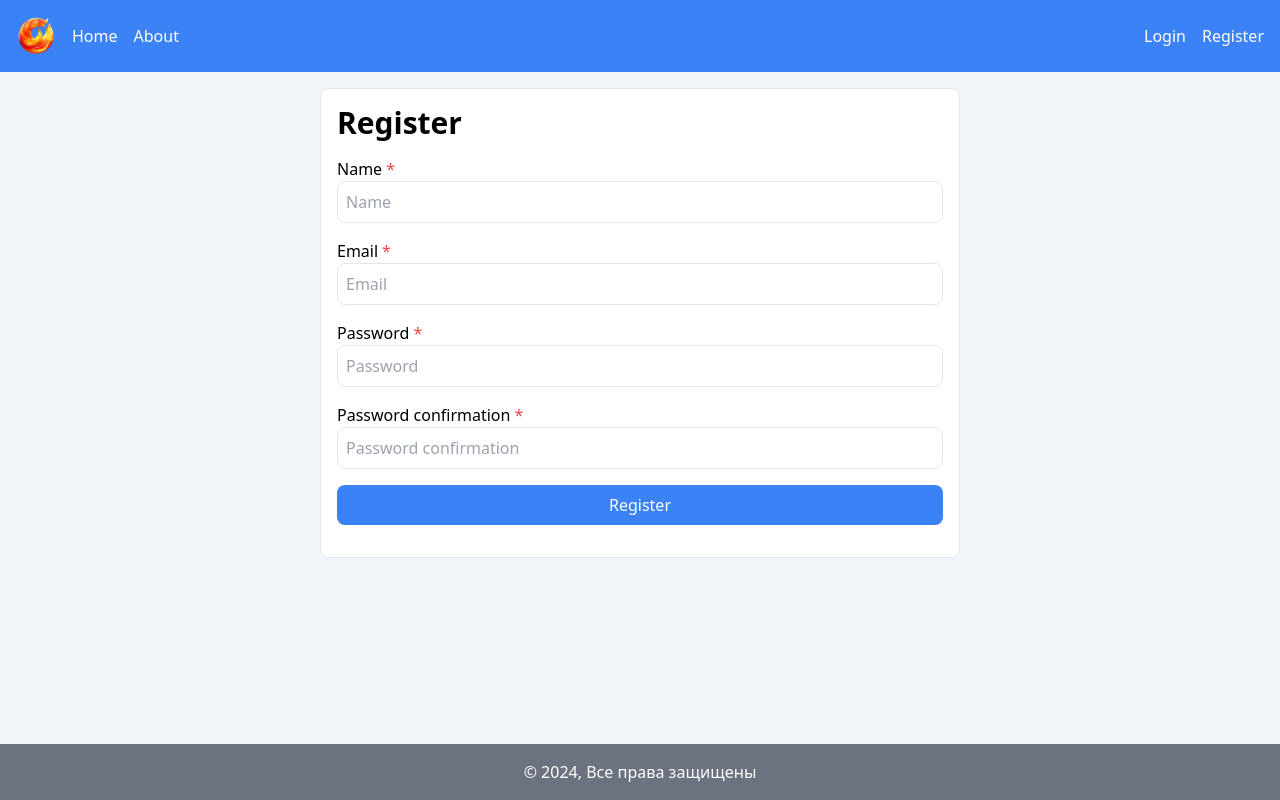
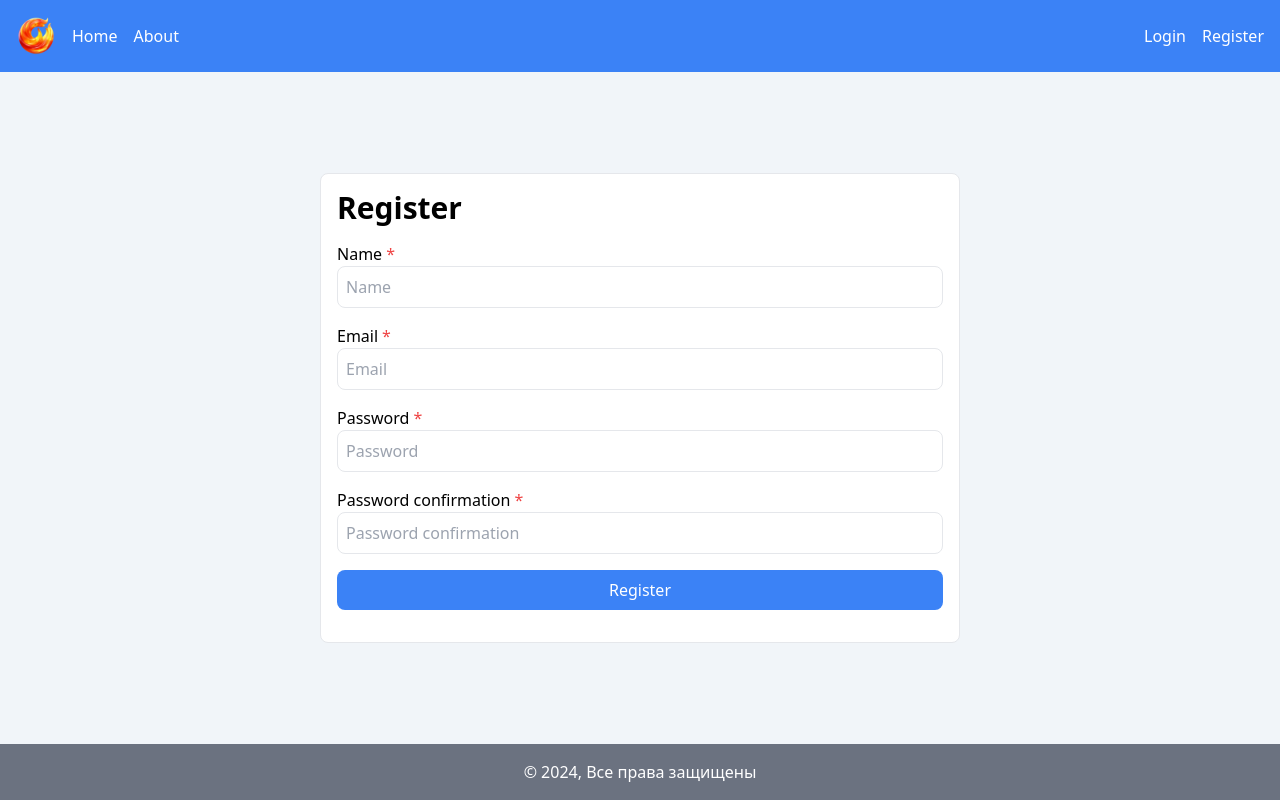
Before and after one commit to biletweb/Auth-system, a Vue app: page /register in a window 1280 px wide. Built offline with nearby package versions, Linux system fonts and the light colour scheme.

Commit message:
отцентрирована форма регистрации

```diff
--- a/src/views/auth/RegisterView.vue
+++ b/src/views/auth/RegisterView.vue
@@ -1,4 +1,5 @@
 <template>
+  <div class="min-h-[calc(100vh-160px)] flex items-center justify-center">
     <div class="card mx-auto w-6/12 rounded-lg border bg-white p-4">
       <h1 class="text-3xl font-bold">Register</h1>
       <form @submit.prevent="register">
@@ -66,6 +67,7 @@
         </div>
       </form>
     </div>
+  </div>
 </template>
 
 <script setup>
```
Lines whose indentation alone changed are shown as unchanged.
